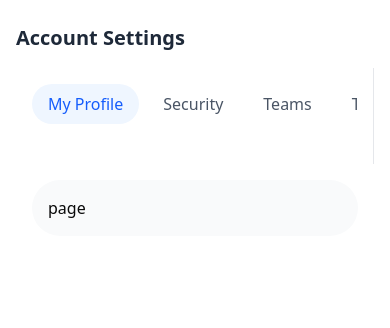
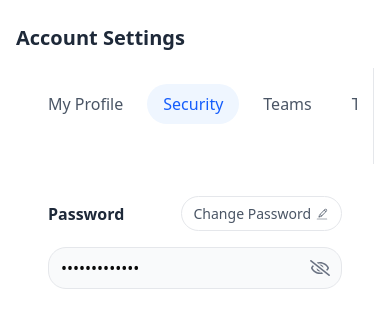
Before and after one commit to Elitesun/Profile-Settings-Page, a Next.js app in the folder la-a-la/: page /profil/security in a window 390 px wide. Shown: the top 328 px of the page. Built offline with nearby package versions, Linux system fonts and the light colour scheme.

Commit message:
Added the password functionality

```diff
--- a/la-a-la/app/profil/page.tsx
+++ b/la-a-la/app/profil/page.tsx
@@ -5,7 +5,7 @@ import Address from "@/components/profilInfo/Address";
 
 const page = () => {
   return (
-    <section>
+    <section className="bg-gray-50 p-6 rounded-2xl">
       <ProfileHeader />
       <PersonnalInfo />
       <Address />
--- a/la-a-la/app/profil/security/page.tsx
+++ b/la-a-la/app/profil/security/page.tsx
@@ -1,8 +1,11 @@
 import React from 'react'
+import PasswordInfo from '@/components/securityInfo/PasswordInfo'
 
 const page = () => {
   return (
-    <div>page</div>
+    <div>
+      <PasswordInfo />
+    </div>
   )
 }
 
--- a/la-a-la/components/profilInfo/ProfileHeader.tsx
+++ b/la-a-la/components/profilInfo/ProfileHeader.tsx
@@ -37,11 +37,10 @@ const ProfileHeader: React.FC<UserProfileCardProps> = ({
 
   const handleSubmit = () => {
     setIsEditing(false);
-    // Here you would typically call an API to update the profile picture
   };
 
   return (
-    <div className="p-4">
+    <div className="p-2">
       <h2 className="text-lg font-semibold text-gray-800 mb-4 md:mb-6">My Profile</h2>
 
       <div className="mb-6 md:mb-8 bg-white p-4 md:p-6 rounded-lg shadow-sm border border-gray-100">
@@ -77,7 +76,7 @@ const ProfileHeader: React.FC<UserProfileCardProps> = ({
               onClick={() => setIsEditing(true)}
               variant="outline"
             >
-              Edit Photo
+              Edit
               <CiEdit className="text-sm" />
             </Button>
           ) : (
--- a/la-a-la/components/profilInfo/Sidebar.tsx
+++ b/la-a-la/components/profilInfo/Sidebar.tsx
@@ -1,5 +1,6 @@
+"use client"
 import React from 'react';
-
+import { usePathname } from 'next/navigation';
 interface SidebarProps {
     children?: React.ReactNode;
 }
@@ -7,14 +8,13 @@ interface SidebarProps {
 interface NavItem {
     href: string;
     label: string;
-    isActive?: boolean;
+
 }
 
 const navigationItems: NavItem[] = [
     {
         href: '/profil',
         label: 'My Profile',
-        isActive: true
     },
     {
         href: '/profil/security',
@@ -40,6 +40,8 @@ const navigationItems: NavItem[] = [
 ];
 
 export function Sidebar({children} : SidebarProps) {
+    const pathname = usePathname();
+
     return (
         <div className="flex flex-col md:flex-row min-h-screen">
             <aside className="w-full md:w-[19rem] bg-white border-r border-gray-200 p-4">
@@ -48,7 +50,7 @@ export function Sidebar({children} : SidebarProps) {
                         {navigationItems.map((item) => (
                             <a key={item.href}
                                 href={item.href}
-                                className={`py-2 px-4 font-medium rounded-lg whitespace-nowrap ${item.isActive ? 'bg-blue-50 text-blue-600' : 'text-gray-600 hover:bg-gray-100'}`}>
+                                className={`py-2 px-4 font-medium rounded-lg whitespace-nowrap ${pathname === item.href ? 'bg-blue-50 text-blue-600' : 'text-gray-600 hover:bg-gray-100'}`}>
                                 {item.label}
                             </a>
                         ))}
@@ -60,8 +62,8 @@ export function Sidebar({children} : SidebarProps) {
                     </div>
                 </nav>
             </aside>
-            <main className="flex-1 p-4 md:p-6">
-                <div className="w-full bg-gray-50 p-4 md:p-6 rounded-xl">
+            <main className="flex-1 md:p-6">
+                <div className="w-full p-4 rounded-xl">
                     {children}
                 </div>
             </main>
--- a/la-a-la/components/securityInfo/PasswordInfo.tsx
+++ b/la-a-la/components/securityInfo/PasswordInfo.tsx
@@ -1,9 +1,134 @@
+"use client"
 import React from 'react'
+import { useState } from 'react';
+import { CiEdit } from "react-icons/ci";
+import { FaRegEyeSlash , FaEye} from "react-icons/fa";
+import PasswordValidation from './PasswordValidation';
 
-const PasswordInfo = () => {
-  return (
-    <div>PasswordInfo</div>
-  )
+// ---------------------------------------- Types & Interfaces ---------------------------------------- //
+
+interface Pass {
+password: string;
+confirmPassword: string;
 }
 
-export default PasswordInfo
+// ---------------------------------------- Component Definition ---------------------------------------- //
+
+const PasswordInfo = ({ password = "alexSunday123",
+confirmPassword= "alzxSunday123",
+}: Pass) =>{
+const [showPassword , setShowPassword] = useState(false)
+const handleShowPassword = () => {
+setShowPassword(!showPassword)
+}
+const [showConfirmPassword, setShowConfirmPassword] = useState(false)
+const handleShowConfirmPassword = () => {
+    setShowConfirmPassword(!showConfirmPassword)
+}
+const [isEditing , setIsEditing] = useState(false)
+const [isValid, setIsValid] = useState(false)
+const [formData, setFormData] = useState({
+password,
+confirmPassword
+});
+
+const handleInputChange = (e: React.ChangeEvent<HTMLInputElement>) => {
+    const { name, value } = e.target;
+    setFormData((prev) => ({
+    ...prev,
+    [name]: value,
+    }));
+    };
+
+    const handleSubmit = () => {
+    if (isValid) {
+        setIsEditing(false);
+    }
+    };
+
+    const handleCancel = () => {
+    setFormData({
+    password,
+    confirmPassword
+    });
+    setIsEditing(false);
+    };
+
+
+    return (
+    <section className='w-full max-w-lg p-4 md:p-6 rounded-lg'>
+        <div className='flex justify-between items-center mb-4 '>
+            <h3 className="font-semibold text-gray-800">Password</h3>
+            {!isEditing ? (
+            <button onClick={()=> setIsEditing(true)}
+                className="px-3 py-1.5 text-sm text-gray-600 bg-white border border-gray-200 rounded-md flex
+                items-center gap-1 transition hover:bg-gray-50 hover:shadow-sm"
+                >
+                Change Password
+                <CiEdit className='text-sm' />
+            </button>
+            ) : (
+            <div className="flex gap-2">
+                <button
+                    onClick={handleSubmit}
+                    disabled={!isValid}
+                    className={`px-3 py-1.5 text-sm text-blue-600 bg-blue-50 border border-blue-200 rounded-md transition ${isValid ? 'hover:bg-blue-100' : 'opacity-50 cursor-not-allowed'}`}
+                >
+                    Save
+                </button>
+                <button onClick={handleCancel}
+                    className="px-3 py-1.5 text-sm text-red-600 bg-blue-50 border border-blue-200 rounded-md transition hover:bg-blue-100">
+                    Cancel
+                </button>
+            </div>
+            )}
+        </div>
+        <div className="relative">
+            {isEditing ? (
+            <>
+                <input name="password" value={formData.password} onChange={handleInputChange} {...(showPassword ? {
+                    type: "text" } : { type: "password" })}
+                    className="w-full px-3 py-2 border border-gray-300 rounded-md focus:outline-none focus:ring-2 focus:ring-blue-500 focus:border-transparent" />
+                <div className="relative mt-4">
+                    <input name="confirmPassword" value={formData.confirmPassword} onChange={handleInputChange}
+                    className="w-full px-3 py-2 border border-gray-300 rounded-md focus:outline-none focus:ring-2 focus:ring-blue-500 focus:border-transparent" {...(showConfirmPassword ?
+                    { type: "text" } : { type: "password" })} />
+                    <button type="button" onClick={handleShowConfirmPassword}
+                        className="absolute right-3 top-1/2 transform -translate-y-1/2 text-gray-500 hover:text-gray-700 focus:outline-none">
+                        {showConfirmPassword ?
+                        <FaEye className="w-5 h-5" /> :
+                        <FaRegEyeSlash className="w-5 h-5" />}
+                    </button>
+                </div>
+                <button type="button" onClick={handleShowPassword}
+                    className="absolute right-3 top-[22px] transform -translate-y-1/2 text-gray-500 hover:text-gray-700 focus:outline-none">
+                    {showPassword ?
+                    <FaEye className="w-5 h-5" /> :
+                    <FaRegEyeSlash className="w-5 h-5" />}
+                </button>
+                <PasswordValidation
+                    password={formData.password}
+                    confirmPassword={formData.confirmPassword}
+                    onValidationChange={setIsValid}
+                />
+            </>
+            ) : (
+            <>
+                <input name="password" value={formData.password} readOnly
+                    className="w-full px-3 py-2 bg-gray-50 border border-gray-200 rounded-md pr-10" {...(showPassword ?
+                    { type: "text" } : { type: "password" })} />
+
+                <button type="button" onClick={handleShowPassword}
+                    className="absolute right-3 top-1/2 transform -translate-y-1/2 text-gray-500 hover:text-gray-700 focus:outline-none">
+                    {showPassword ?
+                    <FaEye className="w-5 h-5" /> :
+                    <FaRegEyeSlash className="w-5 h-5" />}
+                </button>
+            </>
+            )}
+        </div>
+    </section>
+    )
+    }
+
+    export default PasswordInfo
--- /dev/null
+++ b/la-a-la/components/securityInfo/PasswordValidation.tsx
@@ -0,0 +1,43 @@
+"use client"
+
+import React from 'react';
+import { useState , useEffect } from 'react';
+
+interface PasswordValidationProps {
+    password: string;
+    confirmPassword: string;
+    onValidationChange: (isValid: boolean) => void;
+}
+
+const PasswordValidation= ({
+    password,
+    confirmPassword,
+    onValidationChange
+} : PasswordValidationProps) => {
+    const [error, setError] = useState<string>('');
+
+    useEffect(() => {
+        if (password && confirmPassword) {
+            if (password !== confirmPassword) {
+                setError('Passwords do not match');
+                onValidationChange(false);
+            } else {
+                setError('');
+                onValidationChange(true);
+            }
+        } else {
+            setError('');
+            onValidationChange(false);
+        }
+    }, [password, confirmPassword, onValidationChange]);
+
+    return (
+        <div className="mt-2">
+            {error && (
+                <p className="text-sm text-red-500">{error}</p>
+            )}
+        </div>
+    );
+};
+
+export default PasswordValidation;
```
